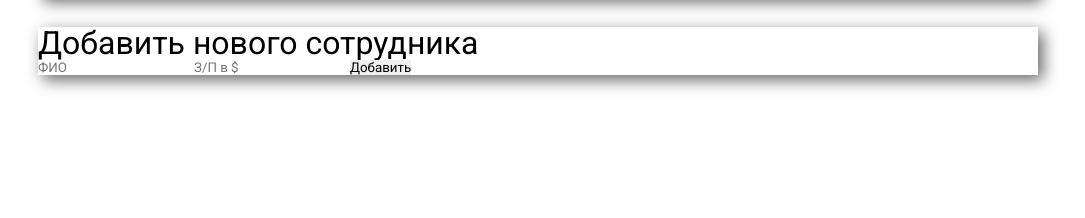
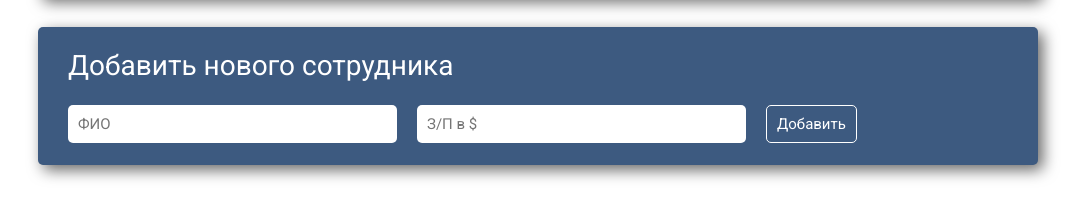
Before and after one commit to Eldorbek06/Office-app, a website built with Vite: page index.html in a window 1280 px wide. Shown: the part 610-828 px from the top of the page, without its empty margins (102-1187 px from the left). Built offline with nearby package versions, Linux system fonts and the light colour scheme; files whose address does not match are found by name.

Commit message:
footer scss completed

```diff
--- a/src/scss/style.scss
+++ b/src/scss/style.scss
@@ -98,6 +98,8 @@
     &__item {
         padding: 15px 20px 15px 0;
         display: flex;
+        gap: 10px;
+        flex-wrap: wrap;
         align-items: center;
         justify-content: space-between;
         width: 100%;
@@ -178,6 +180,59 @@
     }
 }
 
+.footer {
+    padding-bottom: 50px;
+
+    &__inner {
+        color: white;
+        background-color: #3d5a80;
+        padding: 25px 30px;
+        border-radius: 5px;
+    }
+
+    &__title {
+        margin-bottom: 25px;
+        font-size: 28px;
+    }
+
+    &__form {
+        display: flex;
+        flex-wrap: wrap;
+        gap: 20px;
+        height: 35px;
+        font-size: 15px;
+    }
+
+    &__inp {
+        padding: 10px;
+        border-radius: 5px;
+        outline: 0px solid #0d6efd;
+        width: 35%;
+        transition: .2s;
+        font-size: inherit;
+
+        &:hover,
+        &:focus {
+            outline: 3px solid #0066ff;
+        }
+    }
+
+    &__btn {
+        color: white;
+        background-color: transparent;
+        border: 1px solid white;
+        transition: .2s;
+        padding: 0 10px;
+        border-radius: 5px;
+        font-size: inherit;
+
+        &:hover {
+            background-color: white;
+            color: black;
+        }
+    }
+}
+
 .shadow {
     box-shadow: 5px 5px 15px rgba(0, 0, 0, 0.6);
 }
```
